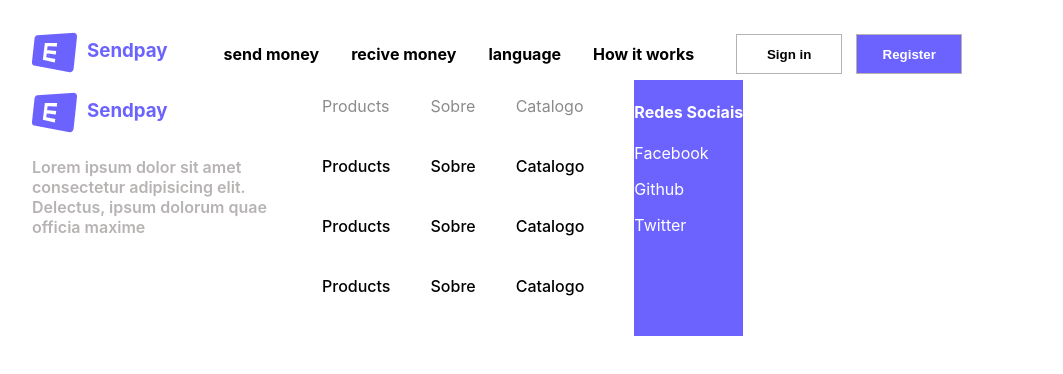
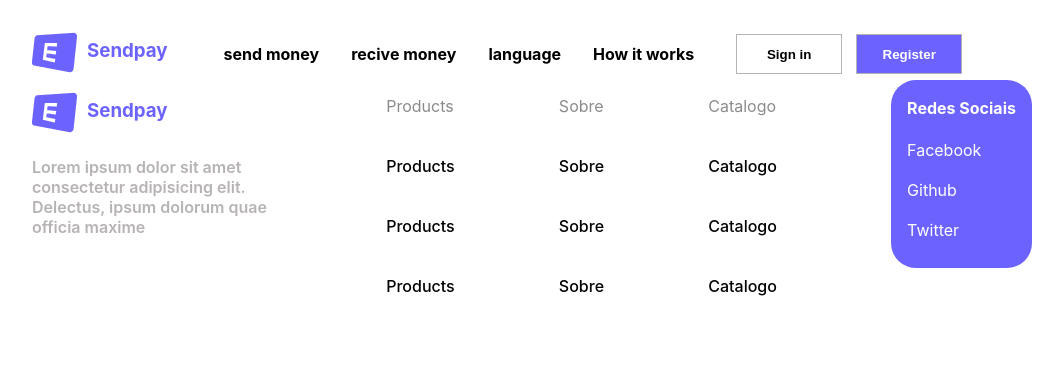
Before and after one commit to cpwaldow/Sendpay, a React (Create React App) app in the folder my-app/: page / in a window 1280 px wide. Shown: the top 374 px of the page, without its empty margins (108-1171 px from the left). Built offline with nearby package versions, Linux system fonts and the light colour scheme.

Commit message:
Finalizando o footer

```diff
--- a/my-app/src/Footer.jsx
+++ b/my-app/src/Footer.jsx
@@ -45,9 +45,27 @@
         </section>
         <section className='redeSocial'>
           <h4>Redes Sociais</h4>
-          <p>Facebook</p>
-          <p>Github</p>
-          <p>Twitter</p>
+          <a
+            href='https://www.facebook.com/profile.php?id=100001397816137'
+            target='_blank'
+            rel='noopener noreferrer'
+          >
+            Facebook
+          </a>
+          <a
+            href='https://github.com/cpwaldow'
+            target='_blank'
+            rel='noopener noreferrer'
+          >
+            Github
+          </a>
+          <a
+            href='https://twitter.com/cewaldow'
+            target='_blank'
+            rel='noopener noreferrer'
+          >
+            Twitter
+          </a>
         </section>
       </footer>
     );
--- a/my-app/src/style/footer.css
+++ b/my-app/src/style/footer.css
@@ -1,3 +1,6 @@
+footer {
+  justify-content: space-between;
+}
 .text {
   color: #b7b3b3;
   font-weight: 600;
@@ -17,8 +20,23 @@
   list-style-type: none;
 }
 
+h4 {
+  margin-top: 10px;
+  padding: 0;
+}
+
 .redeSocial {
   background-color: #6c63ff;
   margin-left: 50px;
   color: #fff;
+  align-self: flex-start;
+  padding: 8px 16px;
+  border-radius: 25px;
 }
+
+.redeSocial a {
+  display: block;
+  margin-bottom: 20px;
+  color: #fff;
+  text-decoration: none;
+}
```
